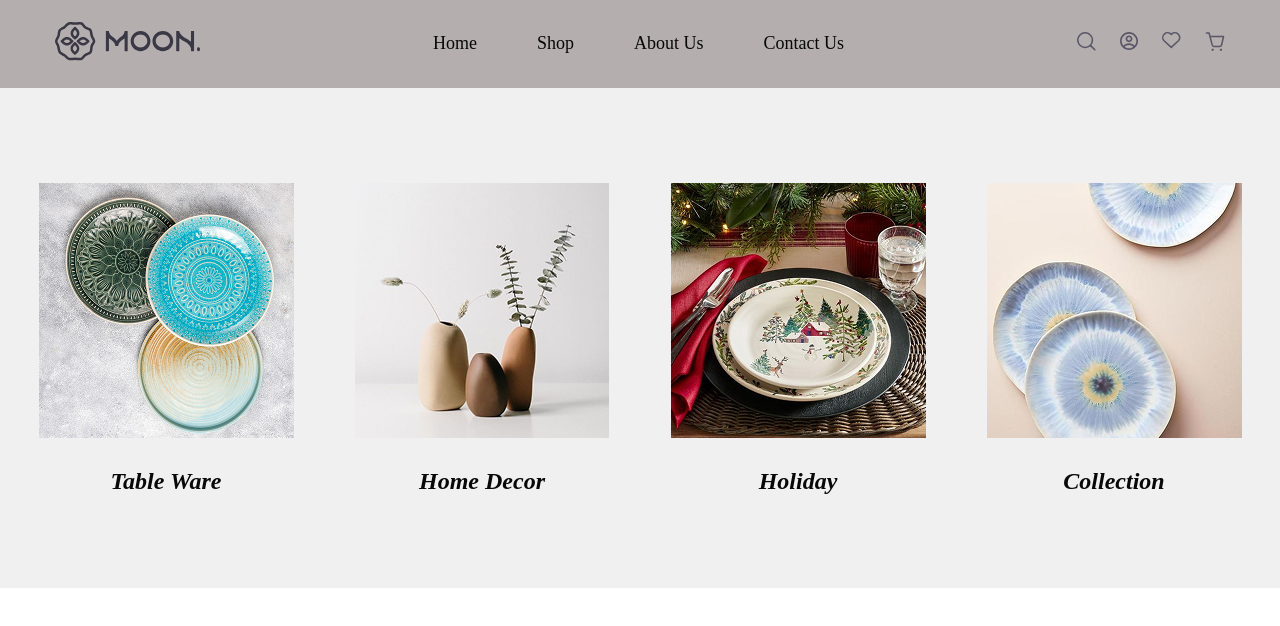
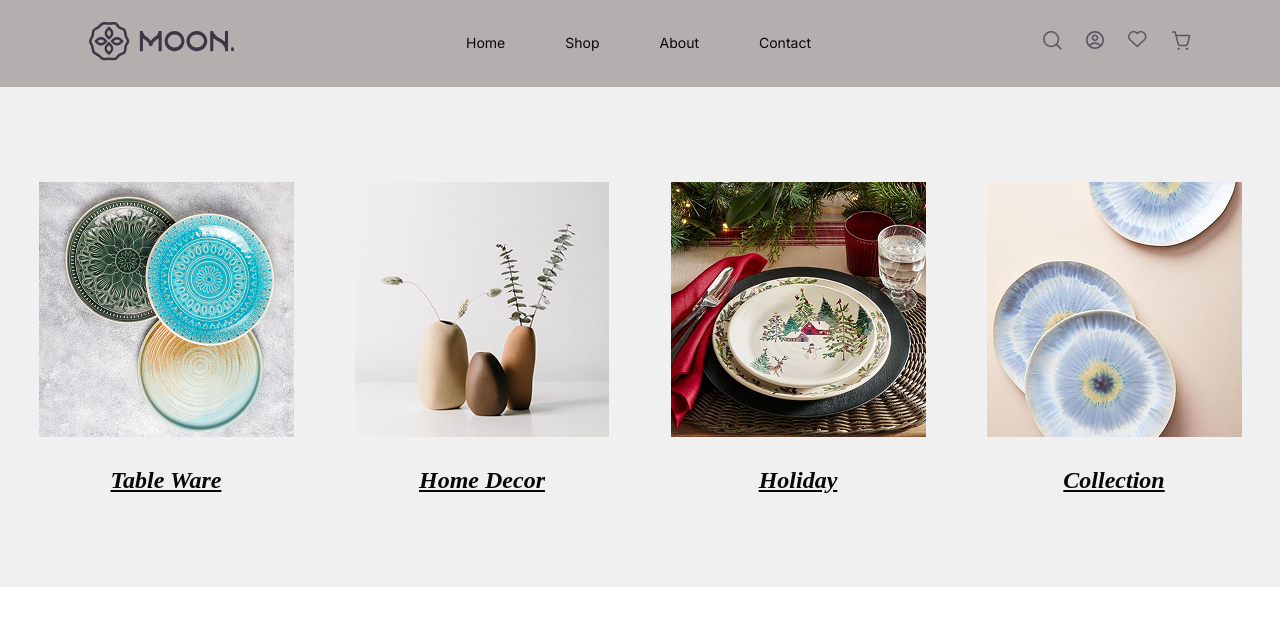
Before and after one commit to ibrahimtaradeh/header-collections, a plain HTML site: page index.html in a window 1280 px wide. Drawn offline with Linux system fonts and the light colour scheme.

Commit message:
css variables root

```diff
--- a/assets/css/style.css
+++ b/assets/css/style.css
@@ -3,6 +3,17 @@
     padding: 0;
     box-sizing: border-box;
 }
+
+html {
+    --primary-color: #d31818;
+    --primary-font: 'Inter', sans-serif;
+    --spacer : 4px;
+}
+/* :root {
+    --primary-color: #d31818;
+    --primary-font: 'Inter', sans-serif;
+    --spacer : 4px;
+} */
 
 .header{
     display: flex;
@@ -13,6 +24,9 @@
     justify-content: center;
     align-items: center;
     gap: 232.5px;
+    /* display: none   ;
+    visibility: hidden;
+    opacity: 0; */
 
 }
 
@@ -25,7 +39,10 @@
 a{
     text-decoration: none;
     color: #080808;
-    font-size: 18px;
+    font-size: 14px;
+    font-weight: 400;
+    font-family: inter;
+    text-transform: capitalize;
 }
 
 .icons ul {
@@ -70,4 +87,5 @@
     padding-top: 30px;
     color: #080808;
     font-style: italic;
+    text-decoration: underline;
 }
--- a/index.html
+++ b/index.html
@@ -4,7 +4,11 @@
 <head>
     <meta charset="UTF-8">
     <meta name="viewport" content="width=device-width, initial-scale=1.0">
-    <title>Document</title>
+    <title>MoonTask</title>
+    <link rel="preconnect" href="https://fonts.googleapis.com">
+    <link rel="preconnect" href="https://fonts.gstatic.com" crossorigin>
+    <link href="https://fonts.googleapis.com/css2?family=Inter:ital,opsz,wght@0,14..32,100..900;1,14..32,100..900&display=swap" rel="stylesheet">
+
     <link rel="stylesheet" href="./assets/css/style.css">
 </head>
 
@@ -24,8 +28,8 @@
             <ul>
                 <li><a href="#">Home</a></li>
                 <li><a href="#">Shop</a></li>
-                <li><a href="#">About Us</a></li>
-                <li><a href="#">Contact Us</a></li>
+                <li><a href="#">About</a></li>
+                <li><a href="#">Contact</a></li>
             </ul>
         </div>
 
```
